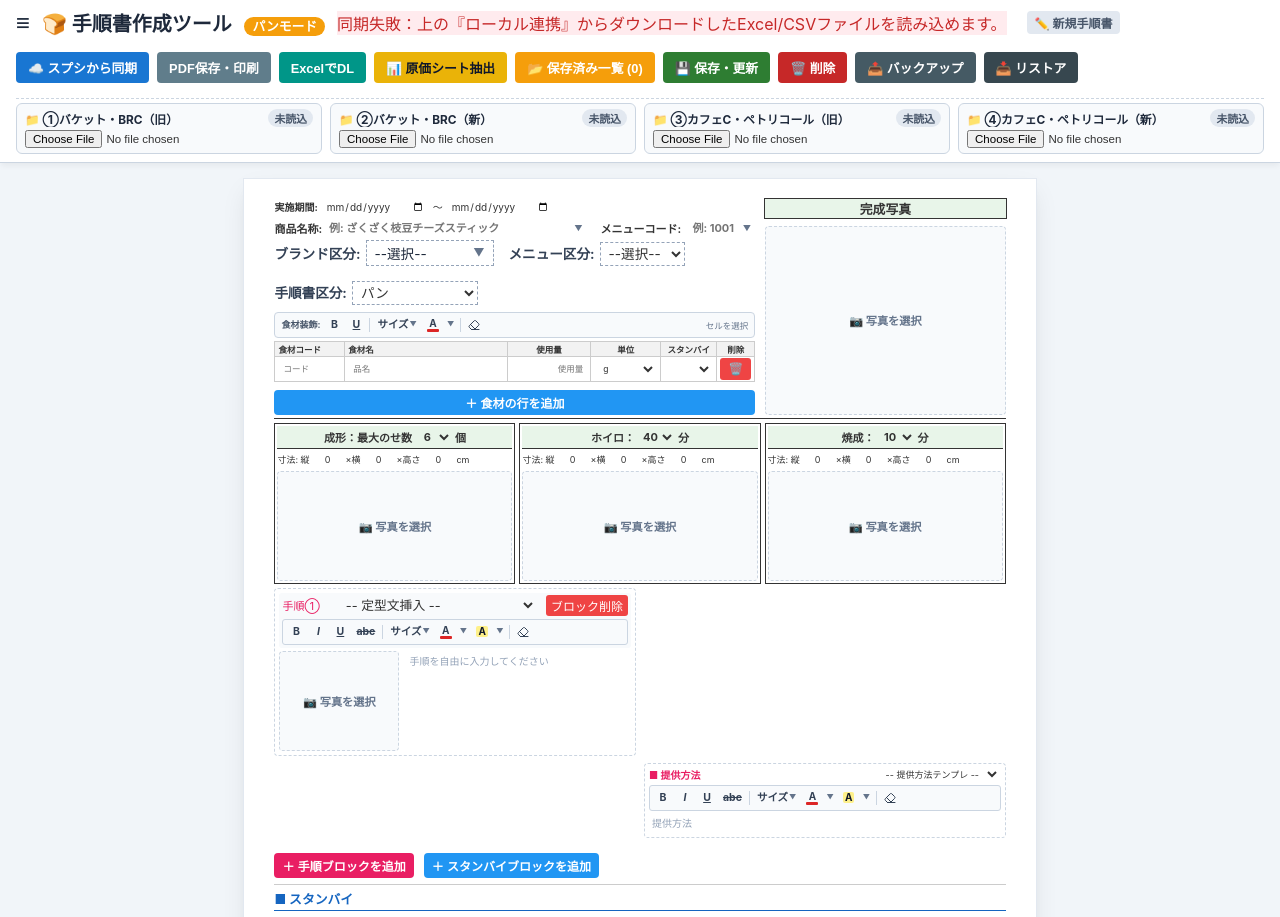
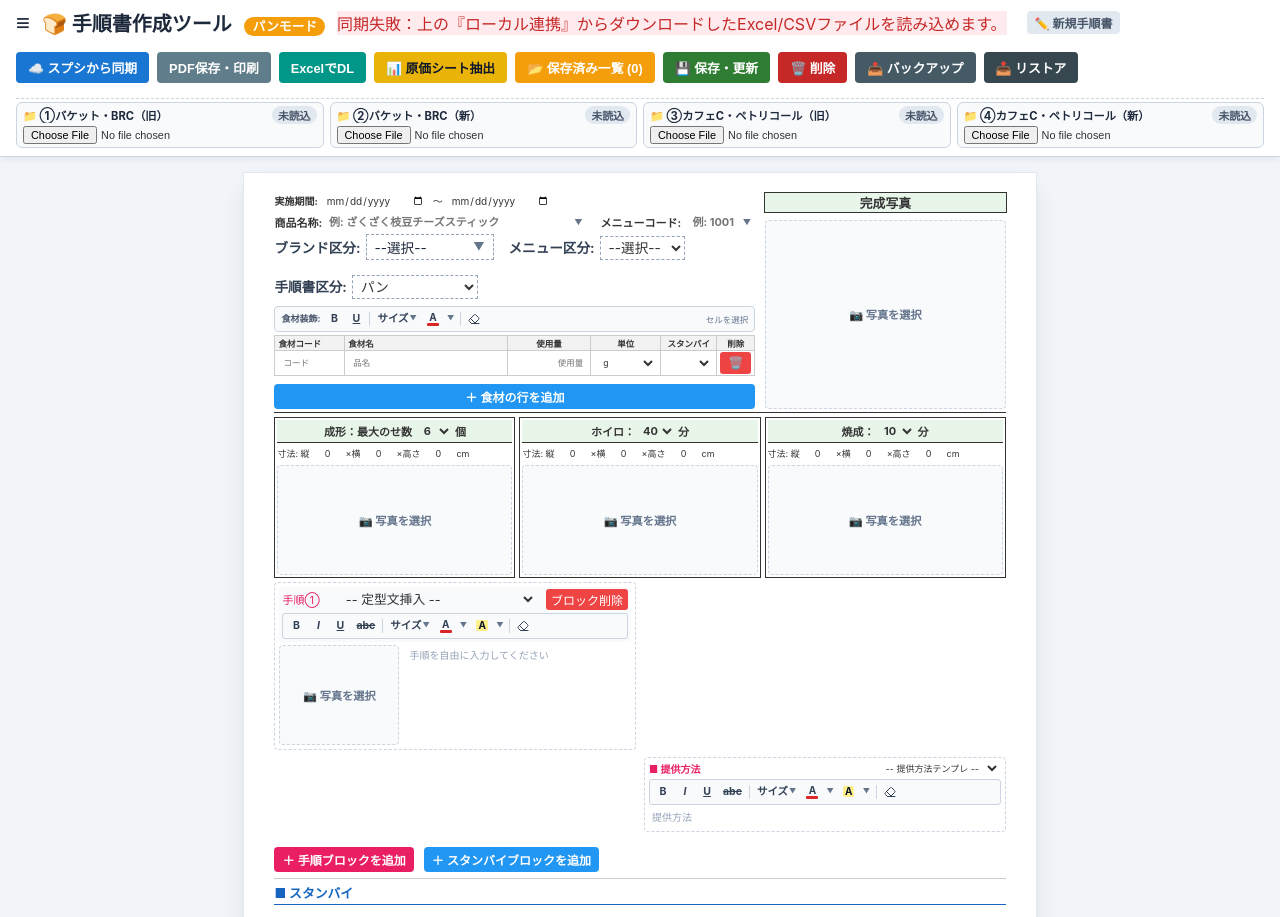
Before and after one commit to yushinoka1122-afk/make-bread-recipe, a plain HTML site: page index.html in a window 1280 px wide. Shown: the top 917 px of the page. Drawn offline with nearby package versions, Linux system fonts and the light colour scheme; no server answers.

Commit message:
Add files via upload

```diff
--- a/css/cooking.css
+++ b/css/cooking.css
@@ -2111,3 +2111,28 @@ body.is-quick-sheet-mode #quickSheetViewContainer {
     grid-template-columns: repeat(2, minmax(0, 1fr));
   }
 }
+
+
+/* --- サイドバーを常に最前面に表示 ＆ 4枠アップロード欄の1行コンパクト化 --- */
+#sidebarOverlay {
+  z-index: 20000 !important;
+}
+#sidebarMenu {
+  z-index: 20001 !important;
+  overflow-y: auto;
+}
+.master-slots-row {
+  grid-template-columns: repeat(4, minmax(0, 1fr)) !important;
+  gap: 6px !important;
+  padding-top: 3px !important;
+}
+.master-slot-box {
+  padding: 3px 6px !important;
+  gap: 2px !important;
+}
+.master-slot-title {
+  font-size: 0.7rem !important;
+}
+.master-slot-input {
+  font-size: 0.68rem !important;
+}
--- a/css/drink.css
+++ b/css/drink.css
@@ -2069,3 +2069,28 @@ body.is-quick-sheet-mode #quickSheetViewContainer {
     grid-template-columns: repeat(2, minmax(0, 1fr));
   }
 }
+
+
+/* --- サイドバーを常に最前面に表示 ＆ 4枠アップロード欄の1行コンパクト化 --- */
+#sidebarOverlay {
+  z-index: 20000 !important;
+}
+#sidebarMenu {
+  z-index: 20001 !important;
+  overflow-y: auto;
+}
+.master-slots-row {
+  grid-template-columns: repeat(4, minmax(0, 1fr)) !important;
+  gap: 6px !important;
+  padding-top: 3px !important;
+}
+.master-slot-box {
+  padding: 3px 6px !important;
+  gap: 2px !important;
+}
+.master-slot-title {
+  font-size: 0.7rem !important;
+}
+.master-slot-input {
+  font-size: 0.68rem !important;
+}
--- a/css/standby.css
+++ b/css/standby.css
@@ -2108,3 +2108,28 @@ body.is-quick-sheet-mode #quickSheetViewContainer {
     grid-template-columns: repeat(2, minmax(0, 1fr));
   }
 }
+
+
+/* --- サイドバーを常に最前面に表示 ＆ 4枠アップロード欄の1行コンパクト化 --- */
+#sidebarOverlay {
+  z-index: 20000 !important;
+}
+#sidebarMenu {
+  z-index: 20001 !important;
+  overflow-y: auto;
+}
+.master-slots-row {
+  grid-template-columns: repeat(4, minmax(0, 1fr)) !important;
+  gap: 6px !important;
+  padding-top: 3px !important;
+}
+.master-slot-box {
+  padding: 3px 6px !important;
+  gap: 2px !important;
+}
+.master-slot-title {
+  font-size: 0.7rem !important;
+}
+.master-slot-input {
+  font-size: 0.68rem !important;
+}
--- a/css/style.css
+++ b/css/style.css
@@ -2069,3 +2069,28 @@ body.is-quick-sheet-mode #quickSheetViewContainer {
     grid-template-columns: repeat(2, minmax(0, 1fr));
   }
 }
+
+
+/* --- サイドバーを常に最前面に表示 ＆ 4枠アップロード欄の1行コンパクト化 --- */
+#sidebarOverlay {
+  z-index: 20000 !important;
+}
+#sidebarMenu {
+  z-index: 20001 !important;
+  overflow-y: auto;
+}
+.master-slots-row {
+  grid-template-columns: repeat(4, minmax(0, 1fr)) !important;
+  gap: 6px !important;
+  padding-top: 3px !important;
+}
+.master-slot-box {
+  padding: 3px 6px !important;
+  gap: 2px !important;
+}
+.master-slot-title {
+  font-size: 0.7rem !important;
+}
+.master-slot-input {
+  font-size: 0.68rem !important;
+}
--- a/index.html
+++ b/index.html
@@ -10,13 +10,13 @@
 <script src="https://cdn.jsdelivr.net/npm/xlsx-js-style@1.2.0/dist/xlsx.bundle.js"></script>
 <!-- SortableJS -->
 <script src="https://cdn.jsdelivr.net/npm/sortablejs@latest/Sortable.min.js"></script>
-  <link rel="stylesheet" href="css/style.css?v=20261124_4slots">
+  <link rel="stylesheet" href="css/style.css?v=20261124_sidebar_fix">
 </head>
 <body>
 
   <!-- 🍳 サイドバー（モード切替） -->
-  <div id="sidebarOverlay" onclick="toggleSidebar()" style="display: none; position: fixed; top: 0; left: 0; width: 100%; height: 100%; background: rgba(0,0,0,0.5); z-index: 9999;"></div>
-  <div id="sidebarMenu" style="position: fixed; top: 0; left: -300px; width: 250px; height: 100%; background: #ffffff; box-shadow: 2px 0 5px rgba(0,0,0,0.2); z-index: 10000; transition: left 0.3s ease; display: flex; flex-direction: column;">
+  <div id="sidebarOverlay" onclick="toggleSidebar()" style="display: none; position: fixed; top: 0; left: 0; width: 100%; height: 100%; background: rgba(0,0,0,0.5); z-index: 20000;"></div>
+  <div id="sidebarMenu" style="position: fixed; top: 0; left: -300px; width: 250px; height: 100%; background: #ffffff; box-shadow: 2px 0 5px rgba(0,0,0,0.2); z-index: 20001; transition: left 0.3s ease; display: flex; flex-direction: column;">
     <div style="padding: 20px; border-bottom: 1px solid #e2e8f0; display: flex; justify-content: space-between; align-items: center;">
       <h3 style="margin: 0; font-size: 1.1rem; color: #1e293b;">モード選択</h3>
       <button onclick="toggleSidebar()" style="background: none; border: none; font-size: 24px; cursor: pointer; color: #64748b; padding: 0;">×</button>
```
Also changed, not shown: cooking.html (+3 -3 lines), drink.html (+3 -3 lines), standby.html (+3 -3 lines).
